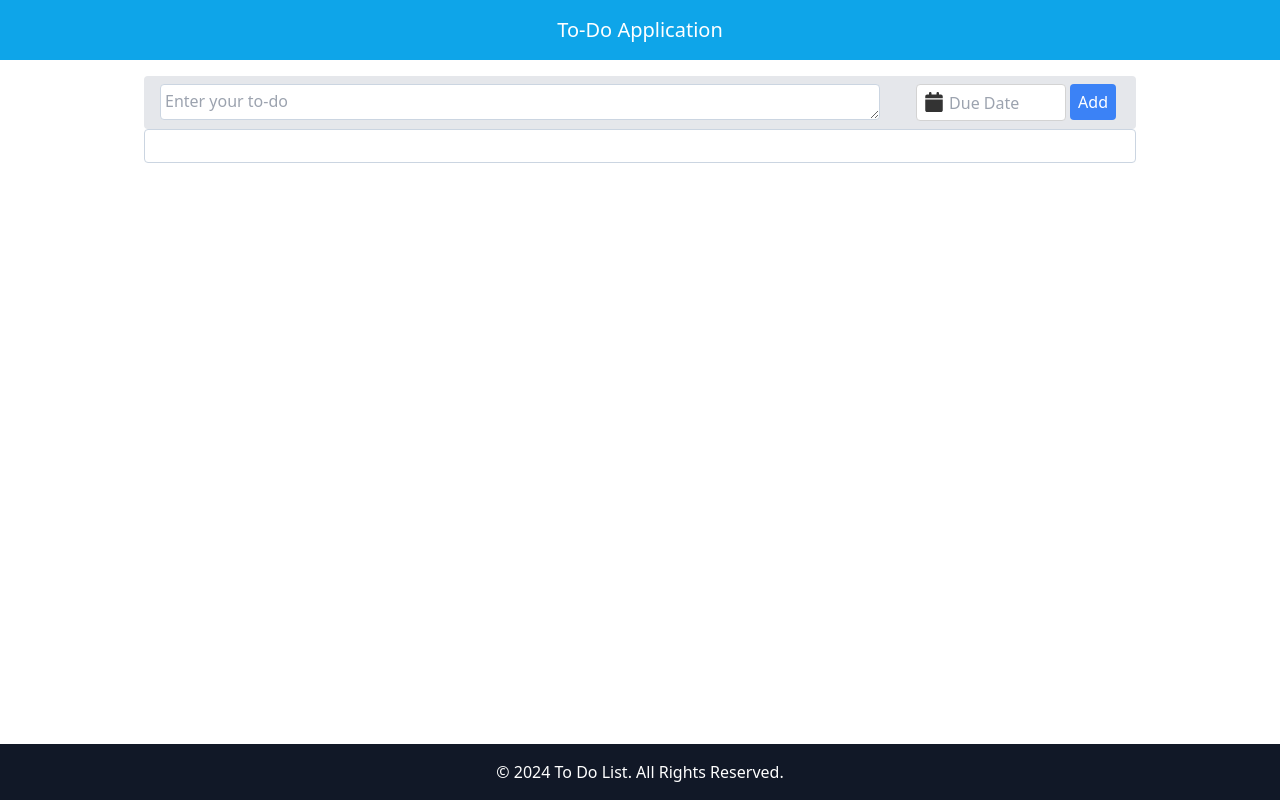
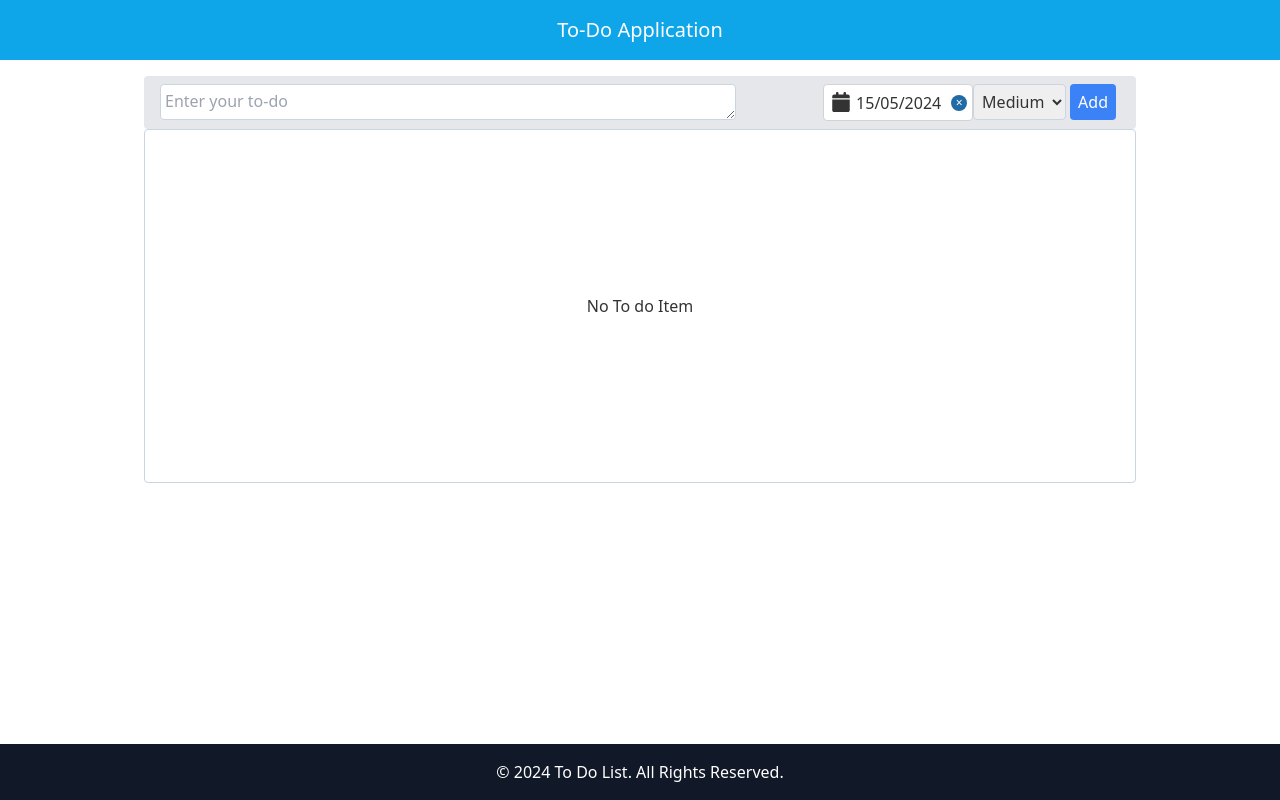
Before and after one commit to rkumar-dev007/to-do, a React (Create React App) app: page / in a window 1280 px wide. Built offline with nearby package versions, Linux system fonts and the light colour scheme.

Commit message:
feat: priority feature added

```diff
--- a/src/components/FormField.jsx
+++ b/src/components/FormField.jsx
@@ -7,7 +7,7 @@ function FormField({ value, onChange, className, ...props }) {
          type="text"
          value={value}
          onChange={onChange}
-         className={mergeCss('w-3/4 h-9 p-1 border border-solid rounded border-slate-300', className)}
+         className={mergeCss('h-9 p-1 border border-solid rounded border-slate-300', className)}
          {...props}
       />
    );
--- a/src/pages/ToDoForm.js
+++ b/src/pages/ToDoForm.js
@@ -6,12 +6,13 @@ import FormField from 'src/components/FormField';
 
 const ToDoForm = (props) => {
     const {
-        values: { text, dueDate, id },
+        values: { id, text, dueDate, priority },
         handleChange,
         setFieldValue
     } = props;
     return (
         <Form autoComplete="off" className={id ? 'block' : 'flex flex-row justify-between'} >
+
             <FormField
                 id='text'
                 name="text"
@@ -20,14 +21,20 @@ const ToDoForm = (props) => {
                 rows={"2"}
                 placeholder="Enter your to-do"
                 onChange={handleChange}
-                className={id ? 'h-28 w-full' : null}
+                className={id ? 'h-28 w-full' : 'w-3/5'}
             />
-            <div className={`flex flex-wrap justify-end`}>
+            <div className={`flex flex-wrap justify-between`}>
                 <CustomDatePicker
                     selected={dueDate}
                     onChange={(date) => setFieldValue('dueDate', date)}
                     id="custom-date-picker"
                 />
+                <FormField  id='priority' name="priority" as="select"  onChange={handleChange} value={priority}>
+                    <option value="low">Low</option>
+                    <option value="medium">Medium</option>
+                    <option value="high">High</option>
+                </FormField>
+
                 <div className={`flex flex-row`}>
                     {id ? <Button type='cancel' btnText={'Cancel'} className={id ? 'bg-red-600' : null} /> : null}
                     <Button type='submit' btnText={id ? 'Update' : 'Add'} className={id ? 'bg-green-600' : null} />
--- a/src/pages/Todo.jsx
+++ b/src/pages/Todo.jsx
@@ -1,4 +1,3 @@
-import { StarIcon as StarOutline } from "@heroicons/react/24/outline";
 import { CheckCircleIcon, PencilSquareIcon, TrashIcon } from "@heroicons/react/24/solid";
 import dayjs from 'dayjs';
 import { Formik } from 'formik';
@@ -21,7 +20,13 @@ function TodoList() {
   const clearAll = useTodoStore((state) => state.clearAll);
   const reorderToDos = useTodoStore((state) => state.reorderToDos);
 
-  const initialValues = { id: null, text: '', completed: false, dueDate: null };
+  const initialValues = {
+    id: null,
+    text: '',
+    completed: false,
+    priority: 'medium',
+    dueDate: new Date()
+  };
   const [editId, setEditId] = useState(null);
   const handleEdit = (id) => { setEditId(id); };
 
@@ -30,6 +35,7 @@ function TodoList() {
   });
 
   const handleSubmit = (values, { resetForm }) => {
+    console.log('values: ', values);
     if (editId) {
       editTodo(values)
       setEditId(null);
@@ -70,10 +76,10 @@ function TodoList() {
                 ) : (
                   <div className={'flex flex-col h-full justify-between bg-zinc-200'}>
                     <div className='flex items-center justify-end mt-2 mb-3'>
-                      <span className='p-1 text-xs font-medium text-white border border-solid rounded-full bg-sky-500'>{toDo?.dueDate ? dayjs(toDo.dueDate).format('DD-MM-YYYY') : 'No Due Date'}</span>
+                      <span className='p-1 text-xs font-medium text-white border border-solid rounded-lg bg-sky-500'>{toDo?.dueDate ? dayjs(toDo.dueDate).format('DD-MM-YYYY') : 'No Due Date'}</span>
+                      <span className='p-1 text-xs font-medium text-white border border-solid rounded-lg bg-sky-500'>{toDo?.priority}</span>
                       {!toDo.completed ? <HeroIcon icon={PencilSquareIcon} color="#212121" onClick={() => handleEdit(toDo.id, toDo.dueDate)} className={`hover:cursor-pointer hover:scale-105`} /> : null}
                       <HeroIcon icon={TrashIcon} color="#DC2626" onClick={() => removeTodo(toDo.id)} className={`hover:cursor-pointer hover:scale-105`} />
-                      <HeroIcon icon={StarOutline} color="#ff9100" className={`hover:cursor-pointer hover:scale-105`} />
                       <HeroIcon icon={CheckCircleIcon} color="#4BB543" onClick={() => toggleTodo(toDo.id)} className={`hover:cursor-pointer hover:scale-105`} />
                     </div>
                     <p className={` hover:cursor-pointer min-h-28 m-3  p-2  ${toDo.completed ? 'line-through text-slate-500' : null}`} onClick={() => toggleTodo(toDo.id)}>{toDo.text}</p>
@@ -82,7 +88,11 @@ function TodoList() {
               </div>
             ))}
           </ReactSortable>
-        </> : null}
+        </> :
+          <div className="flex items-center justify-center min-h-80">
+            <h3>No To do Item</h3>
+          </div>
+        }
       </div>
     </main>
   );
```
